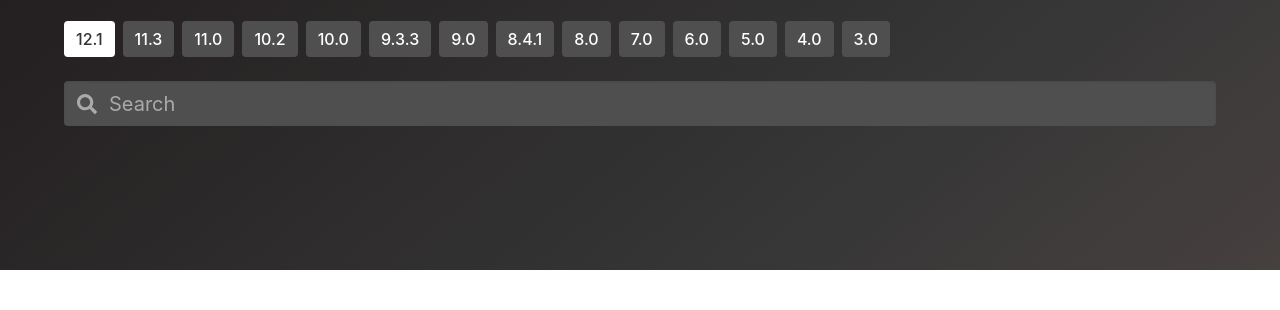
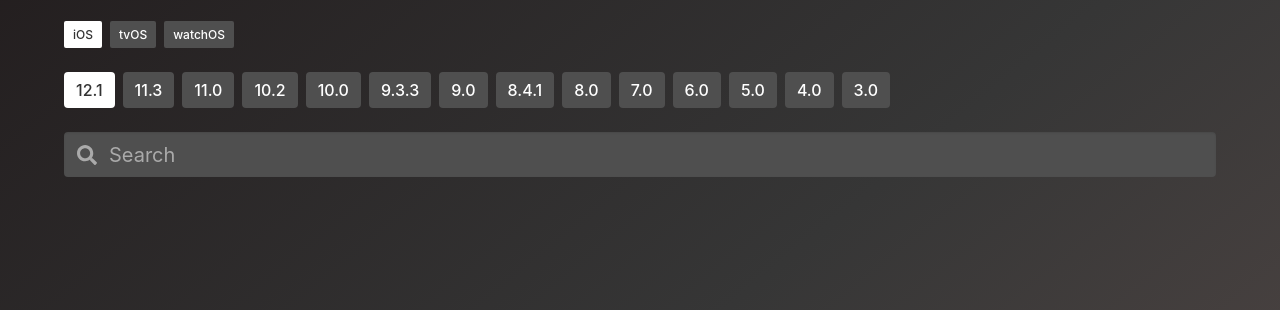
Before and after one commit to EvenDeveloper/HeaderSearch, a plain HTML site: page 12.1/index.html in a window 1280 px wide. Shown: the part 230-540 px from the top of the page. Drawn offline with Linux system fonts and the light colour scheme.

Commit message:
ios/tvos/watchos

```diff
--- a/12.1/index.html
+++ b/12.1/index.html
@@ -13,7 +13,12 @@
 	        <div class="hero-body">
 	        	<div class="container">
 			      	<h1 class="title is-1" style="font-weight: 800;">HeaderFinder</h1>
-			      	<p class="subtitle">Find functions and methods inside SpringBoard headers with ease.</p>
+                      <p class="subtitle">Find functions and methods inside SpringBoard headers with ease.</p>
+                      <p class="buttons">
+                        <a class="button btn selected is-small">iOS</a>
+                        <a class="button btn is-small" href="../11.3">tvOS</a>
+                        <a class="button btn is-small" href="../11.0">watchOS</a>
+                    </p>
 			      	<p class="buttons">
                         <a class="button btn selected">12.1</a>
                         <a class="button btn" href="../11.3">11.3</a>
```
